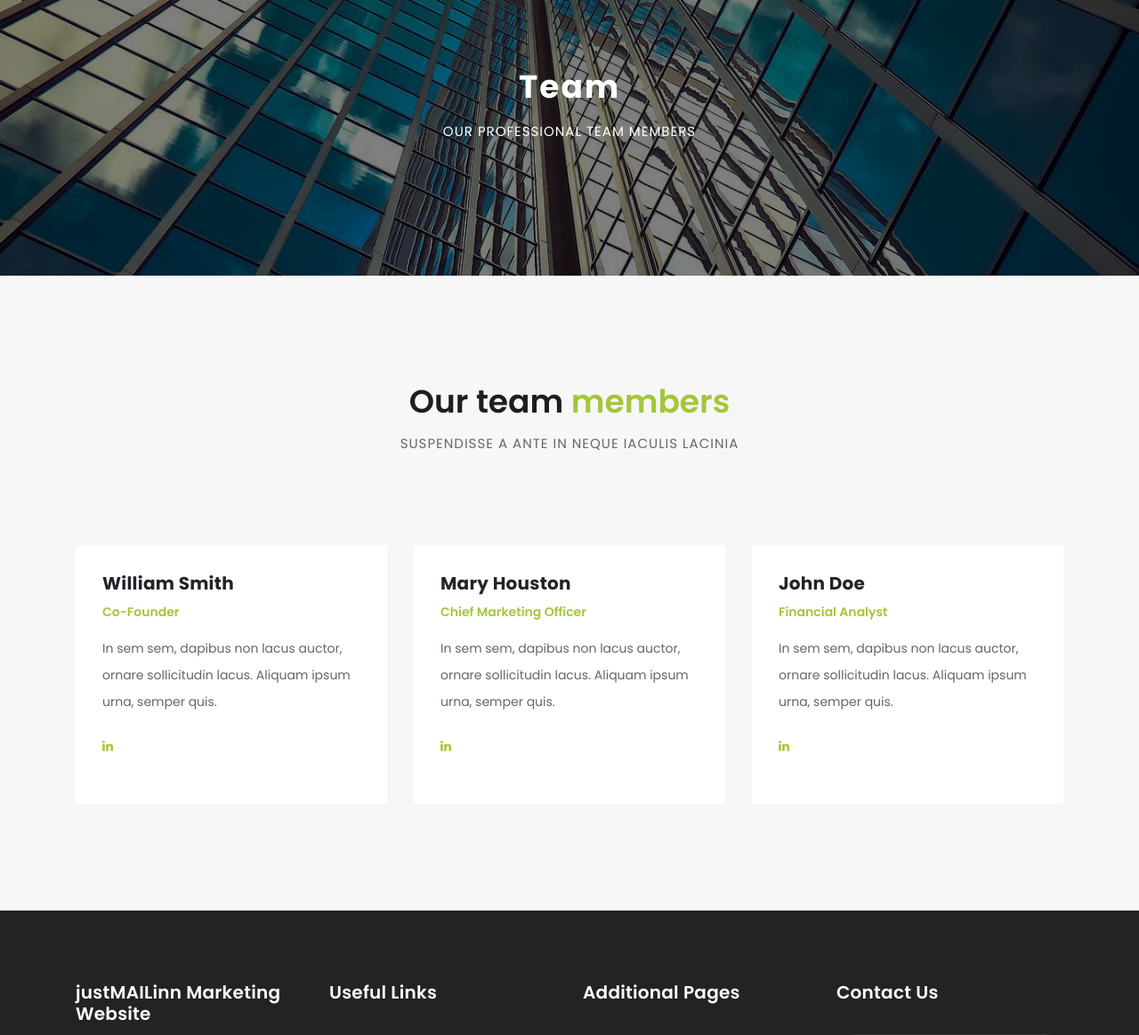
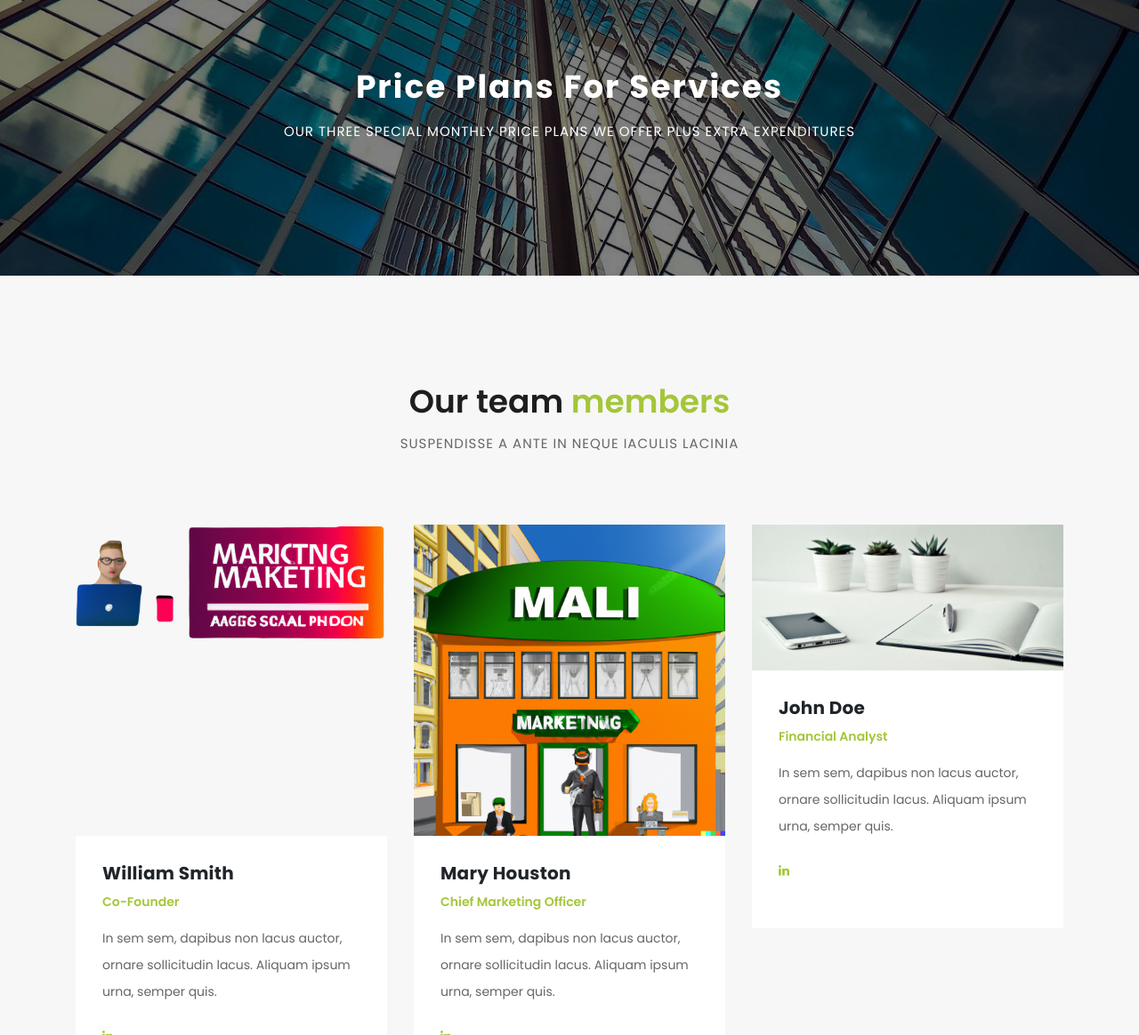
Before and after one commit to Onganne/justMAILinn-Website, a plain HTML site: page team.html in a window 1280 px wide. Shown: the part 200-1364 px from the top of the page at 89% size. Drawn offline with Linux system fonts and the light colour scheme.

Commit message:
update(18)

```diff
--- a/team.html
+++ b/team.html
@@ -9,7 +9,7 @@
     <meta name="author" content="">
     <link href="https://fonts.googleapis.com/css?family=Poppins:100,200,300,400,500,600,700,800,900&display=swap" rel="stylesheet">
 
-    <title>PHPJabbers.com | Free Job Agency Website Template</title>
+    <title>justMAILinn Order</title>
 
     <!-- Bootstrap core CSS -->
     <link href="vendor/bootstrap/css/bootstrap.min.css" rel="stylesheet">
@@ -101,6 +101,8 @@
                   <a class="dropdown-item" href="terms.html">Terms of Service</a>
                   <a class="dropdown-item" href="roadmap.html">Roadmap</a>
                   <a class="dropdown-item" href="faq.html">FAQ</a>
+                  <a class="dropdown-item" href="team.html">Order and Price Plans</a>
+
               </div>
             </li>
             <li class="nav-item">
@@ -117,8 +119,8 @@
       <div class="container">
         <div class="row">
           <div class="col-md-12">
-            <h1>Team</h1>
-            <span>Our professional team members</span>
+            <h1>Price Plans for Services</h1>
+            <span>Our Three special monthly price plans we offer plus extra expenditures</span>
           </div>
         </div>
       </div>
@@ -135,7 +137,7 @@
           </div>
           <div class="col-md-4">
             <div class="team-item">
-              <img src="assets/images/team-image-1-646x680.jpg" alt="">
+              <img src="assets\images\MagicEraser_230110_101028.PNG" alt="">
               <div class="down-content">
                 <h4>William Smith</h4>
                 <span>Co-Founder</span>
@@ -149,7 +151,7 @@
           </div>
           <div class="col-md-4">
             <div class="team-item">
-              <img src="assets/images/team-image-2-646x680.jpg" alt="">
+              <img src="assets\images\IMG_5108.PNG" alt="">
               <div class="down-content">
                 <h4>Mary Houston</h4>
                 <span>Chief Marketing Officer</span>
@@ -162,7 +164,7 @@
           </div>
           <div class="col-md-4">
             <div class="team-item">
-              <img src="assets/images/team-image-3-646x680.jpg" alt="">
+              <img src="assets\images\slider-image-3-1920x900.jpg" alt="">
               <div class="down-content">
                 <h4>John Doe</h4>
                 <span>Financial Analyst</span>
```
Also changed, not shown: about.html (+1 -0 lines), blog-details.html (+1 -0 lines), blog.html (+3 -0 lines), contact.html (+1 -0 lines), job-details.html (+1 -0 lines), jobs.html (+2 -0 lines), page.html (+1 -0 lines), terms.html (+1 -0 lines), testimonials.html (+1 -0 lines).
